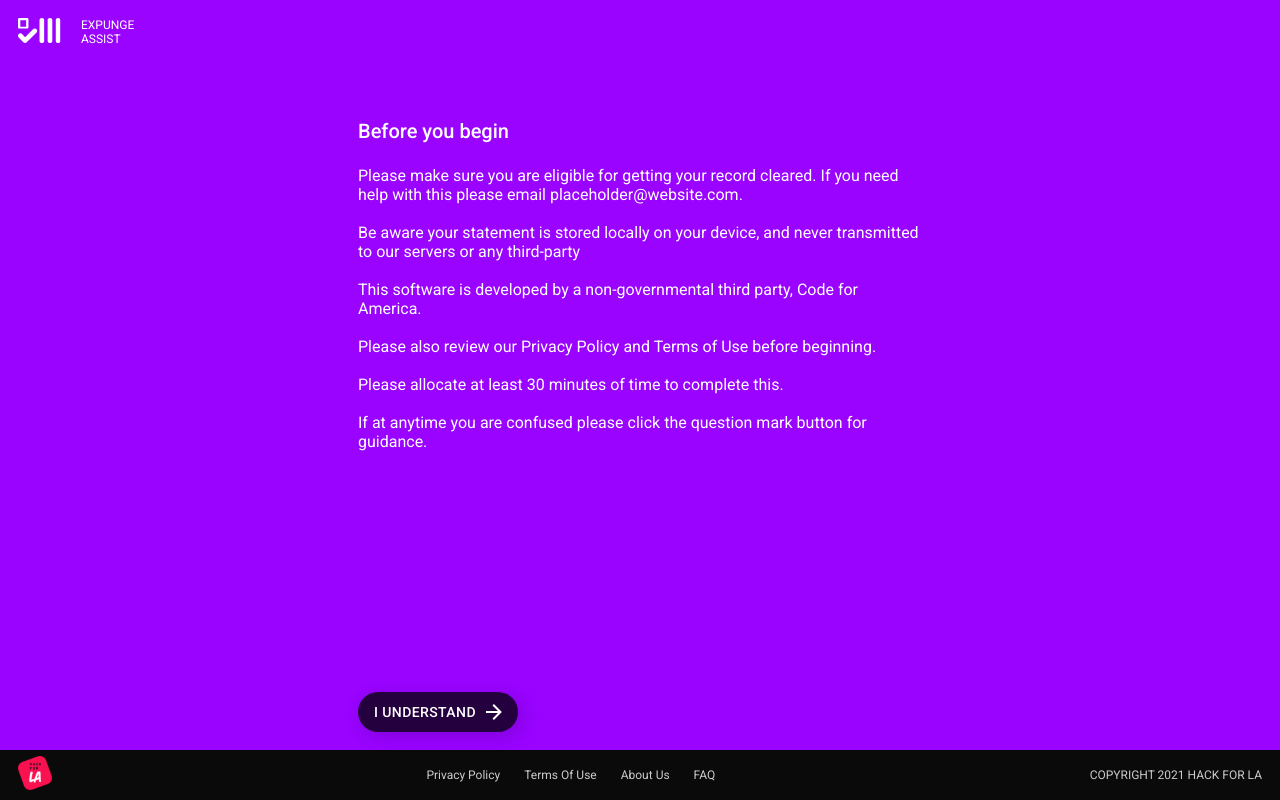
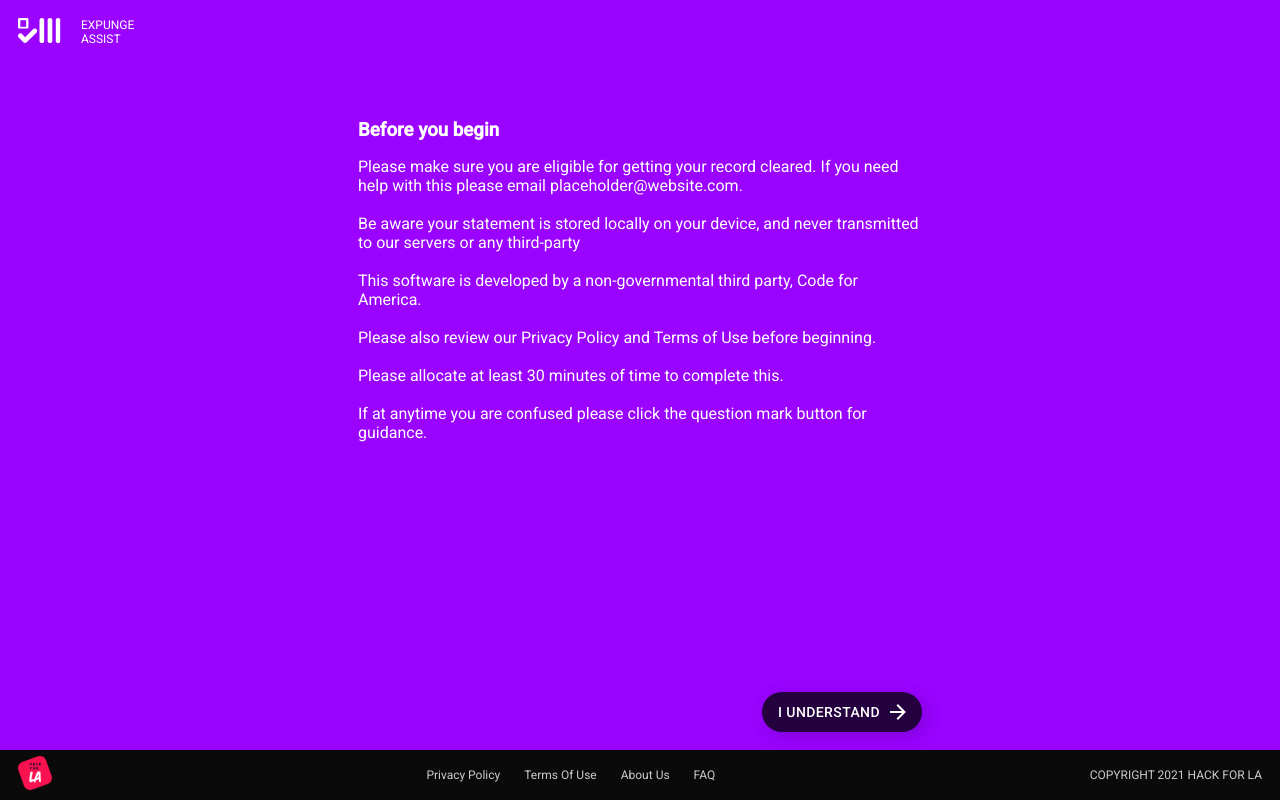
Before and after one commit to hackforla/expunge-assist, a React (Create React App) app in the folder products/statement-generator/: page / in a window 1280 px wide. Both pictures are taken after a click on the button "START NOW". Built offline with nearby package versions, Linux system fonts and the light colour scheme.

Commit message:
fix button being invisible  (#400)
* two types of transparent buttons, need text to be dark

* update FlowNavigation.tsx to use ButtonContainer util style

* finalize preview needs unique url

* clean up Landing.tsx styles

* clean up BeforeYouBegin.tsx styles

```diff
--- a/products/statement-generator/public/locales/en/translation.json
+++ b/products/statement-generator/public/locales/en/translation.json
@@ -1,6 +1,6 @@
 {
   "disclaimer": {
     "header": "Before you begin",
-    "text": "Please make sure you are eligible for getting your record cleared. If you need help with this please email placeholder@website.com. \n\n Be aware your statement is stored locally on your device, and never transmitted to our servers or any third-party \n\n This software is developed by a non-governmental third party, Code for America. \n\n Please also review our Privacy Policy and Terms of Use before beginning. \n\n Please allocate at least 30 minutes of time to complete this. \n\n If at anytime you are confused please click the question mark button for guidance."
+    "text": "Please make sure you are eligible for getting your record cleared. If you need help with this please email placeholder@website.com.\n\nBe aware your statement is stored locally on your device, and never transmitted to our servers or any third-party\n\nThis software is developed by a non-governmental third party, Code for America.\n\nPlease also review our Privacy Policy and Terms of Use before beginning.\n\nPlease allocate at least 30 minutes of time to complete this.\n\nIf at anytime you are confused please click the question mark button for guidance."
   }
 }
--- a/products/statement-generator/public/locales/esp/translation.json
+++ b/products/statement-generator/public/locales/esp/translation.json
@@ -1,6 +1,6 @@
 {
   "disclaimer": {
     "header": "Antes de que empieces",
-    "text": "Asegúrese de ser elegible para que se borre su registro. Si necesita ayuda con esto, envíe un correo electrónico a placeholder@website.com. \n\n Tenga en cuenta que su estado de cuenta se almacena localmente en su dispositivo y nunca se transmite a nuestros servidores ni a ningún tercero. \n\n Este software está desarrollado por un tercero no gubernamental, Code for America. \n\n Revise también nuestra Política de privacidad y Términos de uso antes de comenzar. \n\nPor favor, asigne al menos 30 minutos de tiempo para completar esto. \n\n Si en algún momento está confundido, haga clic en el botón del signo de interrogación para obtener orientación."
+    "text": "Asegúrese de ser elegible para que se borre su registro. Si necesita ayuda con esto, envíe un correo electrónico a placeholder@website.com.\n\nTenga en cuenta que su estado de cuenta se almacena localmente en su dispositivo y nunca se transmite a nuestros servidores ni a ningún tercero.\n\nEste software está desarrollado por un tercero no gubernamental, Code for America.\n\nRevise también nuestra Política de privacidad y Términos de uso antes de comenzar. \n\nPor favor, asigne al menos 30 minutos de tiempo para completar esto.\n\nSi en algún momento está confundido, haga clic en el botón del signo de interrogación para obtener orientación."
   }
 }
--- a/products/statement-generator/public/locales/ko/translation.json
+++ b/products/statement-generator/public/locales/ko/translation.json
@@ -1,6 +1,6 @@
 {
   "disclaimer": {
     "header": "시작하기 전에",
-    "text": "기록을 삭제할 자격이 있는지 확인하십시오. 이에 대한 도움이 필요하면 placeholder@website.com으로 이메일을 보내주십시오. 귀하의 명세서는 귀하의 장치에 로컬로 저장되며 당사 서버 또는 제 3 자에게 절대 전송되지 않습니다. \n\n 귀하의 명세서는 귀하의 장치에 로컬로 저장되며 당사 서버 또는 제 3 자에게 절대 전송되지 않습니다. \n\n 이 소프트웨어는 비정부 제 3자인 Code for America에서 개발했습니다.\n\n 시작하기 전에 개인 정보 보호 정책 및 이용 약관도 검토하십시오. \n\n 이 작업을 완료하려면 최소 30 분의 시간을 할당하십시오. \n\n 혼란 스러우면 물음표 버튼을 클릭하여 안내를 받으십시오."
+    "text": "기록을 삭제할 자격이 있는지 확인하십시오. 이에 대한 도움이 필요하면 placeholder@website.com으로 이메일을 보내주십시오. 귀하의 명세서는 귀하의 장치에 로컬로 저장되며 당사 서버 또는 제 3 자에게 절대 전송되지 않습니다.\n\n귀하의 명세서는 귀하의 장치에 로컬로 저장되며 당사 서버 또는 제 3 자에게 절대 전송되지 않습니다.\n\n이 소프트웨어는 비정부 제 3자인 Code for America에서 개발했습니다.\n\n 시작하기 전에 개인 정보 보호 정책 및 이용 약관도 검토하십시오.\n\n이 작업을 완료하려면 최소 30 분의 시간을 할당하십시오.\n\n혼란 스러우면 물음표 버튼을 클릭하여 안내를 받으십시오."
   }
 }
--- a/products/statement-generator/src/components/Button.tsx
+++ b/products/statement-generator/src/components/Button.tsx
@@ -33,6 +33,8 @@ const useStyles = makeStyles<Theme, StyleProps>(() =>
         switch (props.theme) {
           case 'white':
           case 'transparent':
+          case 'transparent-on-dark':
+          case 'transparent-on-light':
             return 'none';
           default:
             return `4px 4px 16px rgba(61, 0, 102, 0.25)`;
@@ -42,7 +44,9 @@ const useStyles = makeStyles<Theme, StyleProps>(() =>
       color: (props) => {
         switch (props.theme) {
           case 'white':
-            return 'black';
+          case 'transparent-on-light':
+            return '#25003F';
+          case 'transparent-on-dark':
           default:
             return '#FFFFFF';
         }
@@ -55,6 +59,8 @@ const useStyles = makeStyles<Theme, StyleProps>(() =>
           case 'white':
             return '#FFFFFF';
           case 'transparent':
+          case 'transparent-on-dark':
+          case 'transparent-on-light':
             return 'transparent';
           default:
             return '#9903FF';
@@ -68,6 +74,8 @@ const useStyles = makeStyles<Theme, StyleProps>(() =>
             case 'white':
               return '#FFFFFF';
             case 'transparent':
+            case 'transparent-on-dark':
+            case 'transparent-on-light':
               return 'transparent';
             default:
               return '#a224f7';
@@ -79,7 +87,9 @@ const useStyles = makeStyles<Theme, StyleProps>(() =>
           switch (props.theme) {
             case 'dark':
             case 'white':
+            case 'transparent-on-dark':
               return '#757575';
+            case 'transparent-on-light':
             case 'transparent':
               return '#b7b7b7';
             default:
@@ -92,6 +102,8 @@ const useStyles = makeStyles<Theme, StyleProps>(() =>
             case 'white':
               return '#e4e4e4';
             case 'transparent':
+            case 'transparent-on-dark':
+            case 'transparent-on-light':
               return 'transparent';
             default:
               return '#ba85de';
--- a/products/statement-generator/src/components/FlowNavigation.tsx
+++ b/products/statement-generator/src/components/FlowNavigation.tsx
@@ -5,13 +5,10 @@ import FormStateContext from 'contexts/FormStateContext';
 
 import Button from 'components/Button';
 
+import useUtilityStyles from 'styles/utilityStyles';
+
 const useStyles = makeStyles(() =>
   createStyles({
-    flowNavigationContainer: {
-      marginTop: 'auto',
-      display: 'flex',
-      flexDirection: 'row',
-    },
     buttonLeft: {},
     buttonRight: {
       marginLeft: 'auto',
@@ -32,6 +29,7 @@ export default function FlowNavigation({
   isNextDisabled,
   isBackDisabled,
 }: IFlowNavigation) {
+  const utilityClasses = useUtilityStyles();
   const classes = useStyles();
   const { goNextStep, goBackStep } = React.useContext(FormStateContext);
 
@@ -52,15 +50,13 @@ export default function FlowNavigation({
   }
 
   return (
-    <div
-      className={`flow-navigation-container ${classes.flowNavigationContainer}`}
-    >
+    <div className={utilityClasses.buttonContainer}>
       <Button
         className={classes.buttonLeft}
         onClick={handleBack}
         disabled={isBackDisabled}
         buttonText="BACK"
-        theme="transparent"
+        theme="transparent-on-light"
       />
       <Button
         className={classes.buttonRight}
--- a/products/statement-generator/src/contexts/RoutingProps.ts
+++ b/products/statement-generator/src/contexts/RoutingProps.ts
@@ -63,7 +63,7 @@ export const PAGES = {
   [STEP_ENUMS.WHY]: 'why',
   [STEP_ENUMS.WHY_PREVIEW]: 'why/preview',
   [STEP_ENUMS.FINALIZE]: 'finalize',
-  [STEP_ENUMS.FINALIZE_PREVIEW]: 'finalize',
+  [STEP_ENUMS.FINALIZE_PREVIEW]: 'finalize/preview',
   [STEP_ENUMS.DOWNLOAD]: 'download',
 };
 
--- a/products/statement-generator/src/flows/BeforeYouBegin.tsx
+++ b/products/statement-generator/src/flows/BeforeYouBegin.tsx
@@ -1,5 +1,4 @@
 import React, { useContext } from 'react';
-import { makeStyles, createStyles } from '@material-ui/core';
 import { useTranslation } from 'react-i18next';
 
 import FormStateContext from 'contexts/FormStateContext';
@@ -12,15 +11,7 @@ interface ComponentProps {
   onChangeAffirmation: (newState: object) => void;
 }
 
-const useStyles = makeStyles(() =>
-  createStyles({
-    content: {
-      margin: '23px 0 50px',
-    },
-  })
-);
 const BeforeYouBegin = ({ onChangeAffirmation }: ComponentProps) => {
-  const classes = useStyles();
   const utilityClasses = useUtilityStyles({
     pageTheme: 'dark',
     isSoloContainer: true,
@@ -31,19 +22,13 @@ const BeforeYouBegin = ({ onChangeAffirmation }: ComponentProps) => {
 
   return (
     <div className={utilityClasses.contentContainer}>
-      <div
-        className="adjacent-mar-top"
-        style={{ fontWeight: 500, fontSize: '20px' }}
-      >
-        {t('disclaimer.header')}
-      </div>
+      <h3>{t('disclaimer.header')}</h3>
 
-      <div className={classes.content} style={{ whiteSpace: 'pre-line' }}>
-        {t('disclaimer.text')}
-      </div>
+      <p>{t('disclaimer.text')}</p>
 
-      <div className={`${utilityClasses.buttonContainer} adjacent-mar-top`}>
+      <div className={utilityClasses.buttonContainer}>
         <Button
+          className={utilityClasses.buttonRight}
           onClick={() => {
             onChangeAffirmation({ isActive: true });
             goNextStep();
--- a/products/statement-generator/src/pages/AboutUs.tsx
+++ b/products/statement-generator/src/pages/AboutUs.tsx
@@ -49,7 +49,7 @@ export default function AboutUs() {
           <Button
             onClick={() => history.goBack()}
             buttonText="Back"
-            theme="transparent"
+            theme="transparent-on-dark"
           />
         </div>
       </div>
--- a/products/statement-generator/src/pages/FAQ.tsx
+++ b/products/statement-generator/src/pages/FAQ.tsx
@@ -105,7 +105,7 @@ function FAQ() {
           <Button
             onClick={() => history.goBack()}
             buttonText="Back"
-            theme="transparent"
+            theme="transparent-on-dark"
           />
         </div>
       </div>
--- a/products/statement-generator/src/pages/Landing.tsx
+++ b/products/statement-generator/src/pages/Landing.tsx
@@ -1,31 +1,12 @@
 import React, { useContext } from 'react';
 import Button from 'components/Button';
 import { Banner } from 'components/Banner';
-import { makeStyles, createStyles } from '@material-ui/core';
 
 import RoutingContext from 'contexts/RoutingContext';
 
 import useUtilityStyles from 'styles/utilityStyles';
 
-const useStyles = makeStyles(() =>
-  createStyles({
-    marTop24: {
-      marginTop: '24px',
-    },
-    marTop36: {
-      marginTop: '36px',
-    },
-    flowNavigationContainer: {
-      marginTop: 'auto',
-      display: 'flex',
-      flexDirection: 'row',
-      justifyContent: 'flex-end',
-    },
-  })
-);
-
 const Landing = () => {
-  const classes = useStyles();
   const utilityClasses = useUtilityStyles({
     pageTheme: 'dark',
     isSoloContainer: true,
@@ -36,16 +17,15 @@ const Landing = () => {
   return (
     <div className={utilityClasses.primaryContainer}>
       <Banner />
-      <div className={`${utilityClasses.contentContainer}`}>
+      <div className={utilityClasses.contentContainer}>
         <div className={utilityClasses.flexGrow}>
-          <h1 className="page-title">Start fresh with a record expungement</h1>
-          <div className={classes.marTop24}>
-            Generate a personal statement in just 20 minutes
-          </div>
+          <h2 className="page-title">Start fresh with a record expungement</h2>
+          <p>Generate a personal statement in just 20 minutes</p>
         </div>
 
-        <div className={classes.flowNavigationContainer}>
+        <div className={utilityClasses.buttonContainer}>
           <Button
+            className={utilityClasses.buttonRight}
             onClick={() => goNextPage()}
             theme="dark"
             hasArrow
--- a/products/statement-generator/src/pages/PrivacyPolicy.tsx
+++ b/products/statement-generator/src/pages/PrivacyPolicy.tsx
@@ -39,7 +39,7 @@ function PrivacyPolicy() {
           <Button
             onClick={() => history.goBack()}
             buttonText="Back"
-            theme="transparent"
+            theme="transparent-on-dark"
           />
         </div>
       </div>
--- a/products/statement-generator/src/pages/TermsOfUse.tsx
+++ b/products/statement-generator/src/pages/TermsOfUse.tsx
@@ -60,7 +60,7 @@ function TermsOfUse() {
           <Button
             onClick={() => history.goBack()}
             buttonText="Back"
-            theme="transparent"
+            theme="transparent-on-dark"
           />
         </div>
       </div>
```
